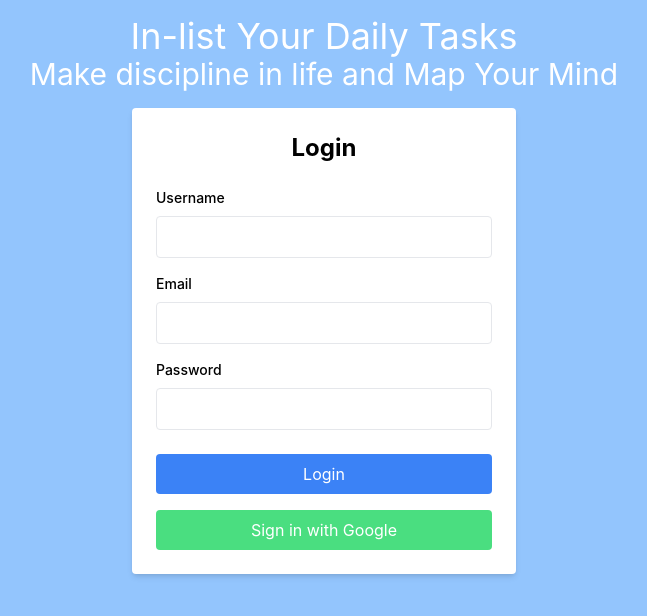
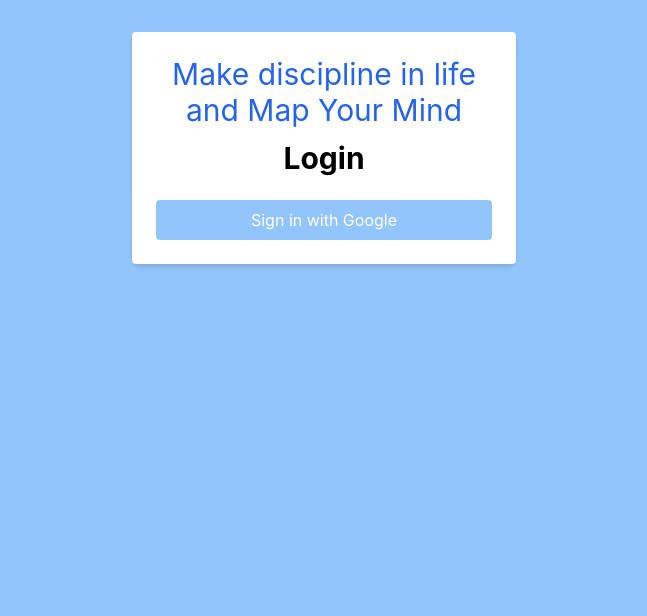
Before and after one commit to hafsarshad/to-do-list-app-in-react, a React (Create React App) app: page / in a window 1280 px wide. Shown: the top 616 px of the page, without its empty margins (316-963 px from the left). Built offline with nearby package versions, Linux system fonts and the light colour scheme; no server answers.

Commit message:
google  login

```diff
--- a/src/Pages/Login.jsx
+++ b/src/Pages/Login.jsx
@@ -13,29 +13,13 @@ const firebaseConfig = {
   appId: process.env.REACT_APP_FIREBASE_APP_ID,
 };
 
-
 // Initialize Firebase
 const app = initializeApp(firebaseConfig);
 const auth = getAuth(app);
 
 const Login = () => {
-  const [email, setEmail] = useState("");
-  const [password, setPassword] = useState("");
-  const [username, setUsername] = useState("");
   const [error, setError] = useState("");
   const navigate = useNavigate();
-
-  // Manual Login (Hardcoded)
-  const handleLogin = (e) => {
-    e.preventDefault();
-    if (email === "test@example.com" && password === "password123") {
-      localStorage.setItem("auth", JSON.stringify({ email, username }));
-      setError("");
-
-    } else {
-      setError("Invalid email or password.");
-    }
-  };
 
   // Google Sign-In
   const handleGoogleSignIn = async () => {
@@ -56,70 +40,22 @@ const Login = () => {
   return (
     <div className="flex flex-col items-center h-screen bg-blue-300">
       {/* Header */}
-      <div className="w-[60%] mt-4 text-center">
-        <h1 className="text-4xl text-white">In-list Your Daily Tasks</h1>
-        <h1 className="text-3xl text-white">
+
+
+      {/* Google Sign-In */}
+      <div className="w-full mx-auto mt-8 max-w-sm p-6 bg-white rounded shadow-md">
+      <div className=" text-center">
+
+        <h1 className="text-3xl text-blue-600">
           Make discipline in life and Map Your Mind
         </h1>
       </div>
-
-      {/* Form */}
-      <div className="w-full mx-auto mt-4 max-w-sm p-6 bg-white rounded shadow-md">
-        <h2 className="text-2xl font-bold text-center mb-6">Login</h2>
-        <form onSubmit={handleLogin}>
-          {error && <div className="text-red-500 text-sm mb-4">{error}</div>}
-          <div className="mb-4">
-            <label className="block text-sm font-medium mb-2" htmlFor="username">
-              Username
-            </label>
-            <input
-              id="username"
-              type="text"
-              className="w-full px-4 py-2 border rounded"
-              value={username}
-              onChange={(e) => setUsername(e.target.value)}
-              required
-            />
-          </div>
-          <div className="mb-4">
-            <label className="block text-sm font-medium mb-2" htmlFor="email">
-              Email
-            </label>
-            <input
-              id="email"
-              type="email"
-              className="w-full px-4 py-2 border rounded"
-              value={email}
-              onChange={(e) => setEmail(e.target.value)}
-              required
-            />
-          </div>
-          <div className="mb-6">
-            <label className="block text-sm font-medium mb-2" htmlFor="password">
-              Password
-            </label>
-            <input
-              id="password"
-              type="password"
-              className="w-full px-4 py-2 border rounded"
-              value={password}
-              onChange={(e) => setPassword(e.target.value)}
-              required
-            />
-          </div>
-          <button
-            type="submit"
-            className="w-full px-4 py-2 text-white bg-blue-500 rounded hover:bg-blue-600"
-          >
-            Login
-          </button>
-        </form>
-
-        {/* Google Sign-In */}
+        <h2 className="text-3xl font-bold text-center mt-3 mb-6">Login</h2>
+        {error && <div className="text-red-500 text-sm mb-4">{error}</div>}
         <div className="text-center mt-4">
           <button
             onClick={handleGoogleSignIn}
-            className="w-full px-4 py-2 text-white bg-green-400 rounded hover:bg-green-600"
+            className="w-full px-4 py-2 text-white bg-blue-300 rounded hover:bg-green-600"
           >
             Sign in with Google
           </button>
```
